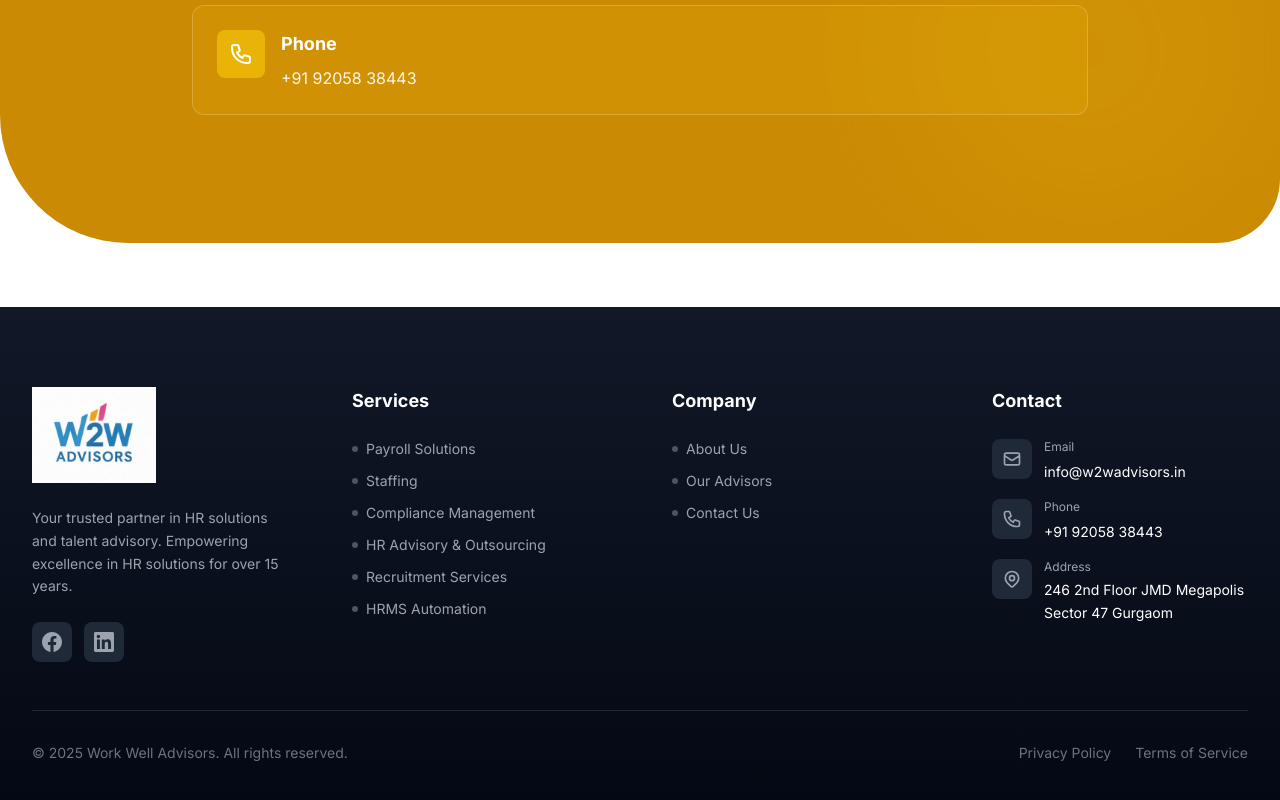
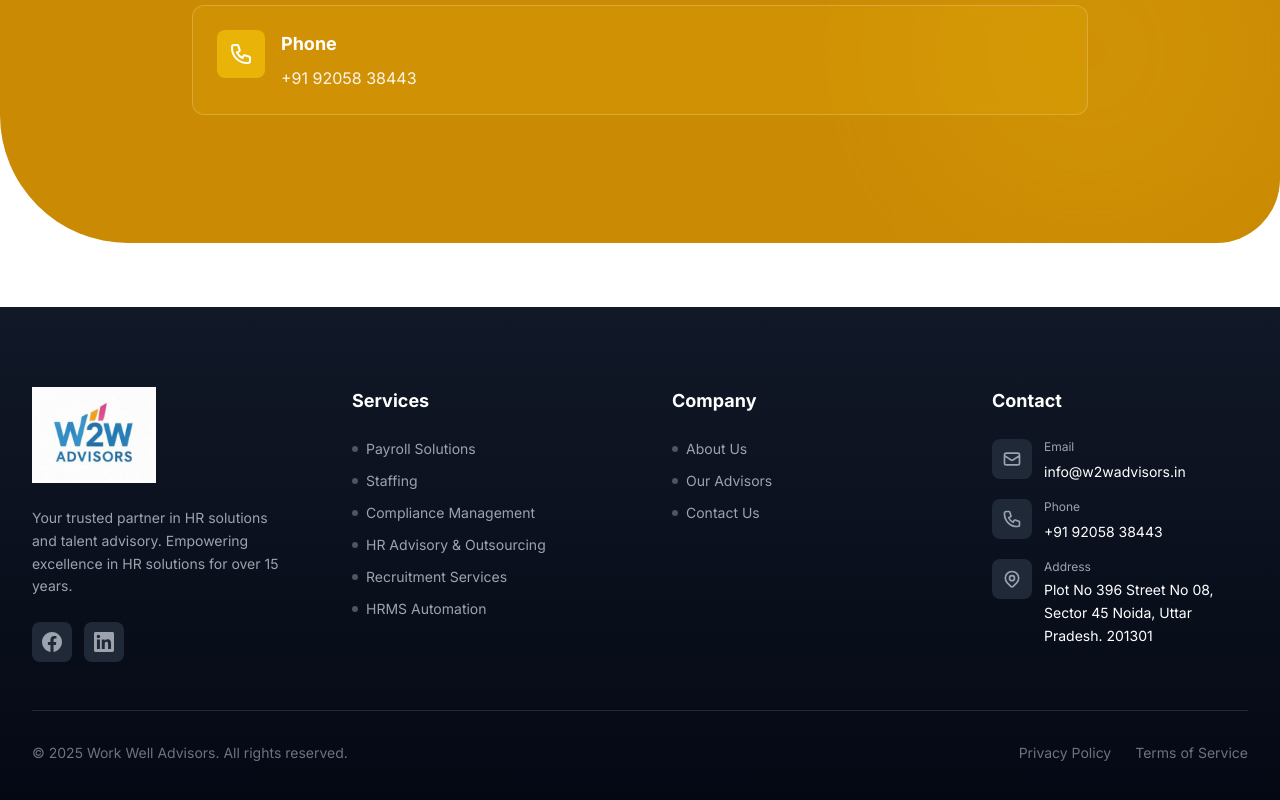
Before and after one commit to Arjunsingh0097/deel_w2wadvisors, a Next.js app: page / in a window 1280 px wide. Shown: the part 7190-7990 px from the top of the page. Built offline with nearby package versions, Linux system fonts and the light colour scheme.

Commit message:
Update address to Plot No 396 Street No 08, Sector 45 Noida

```diff
--- a/components/Footer.tsx
+++ b/components/Footer.tsx
@@ -214,7 +214,7 @@ export default function Footer() {
                 <div>
                   <p className="text-gray-400 text-xs mb-1">Address</p>
                   <p className="text-white text-sm leading-relaxed">
-                    246 2nd Floor JMD Megapolis<br />Sector 47 Gurgaom
+                    Plot No 396 Street No 08, Sector 45 Noida, Uttar Pradesh. 201301
                   </p>
                 </div>
               </motion.li>
--- a/components/KnowUsSection.tsx
+++ b/components/KnowUsSection.tsx
@@ -21,7 +21,7 @@ export default function KnowUsSection() {
         </svg>
       ),
       label: "Address",
-      detail: "246 2nd Floor JMD Megapolis Sector 47 Gurgaom",
+      detail: "Plot No 396 Street No 08, Sector 45 Noida, Uttar Pradesh. 201301",
     },
     {
       icon: (
```
